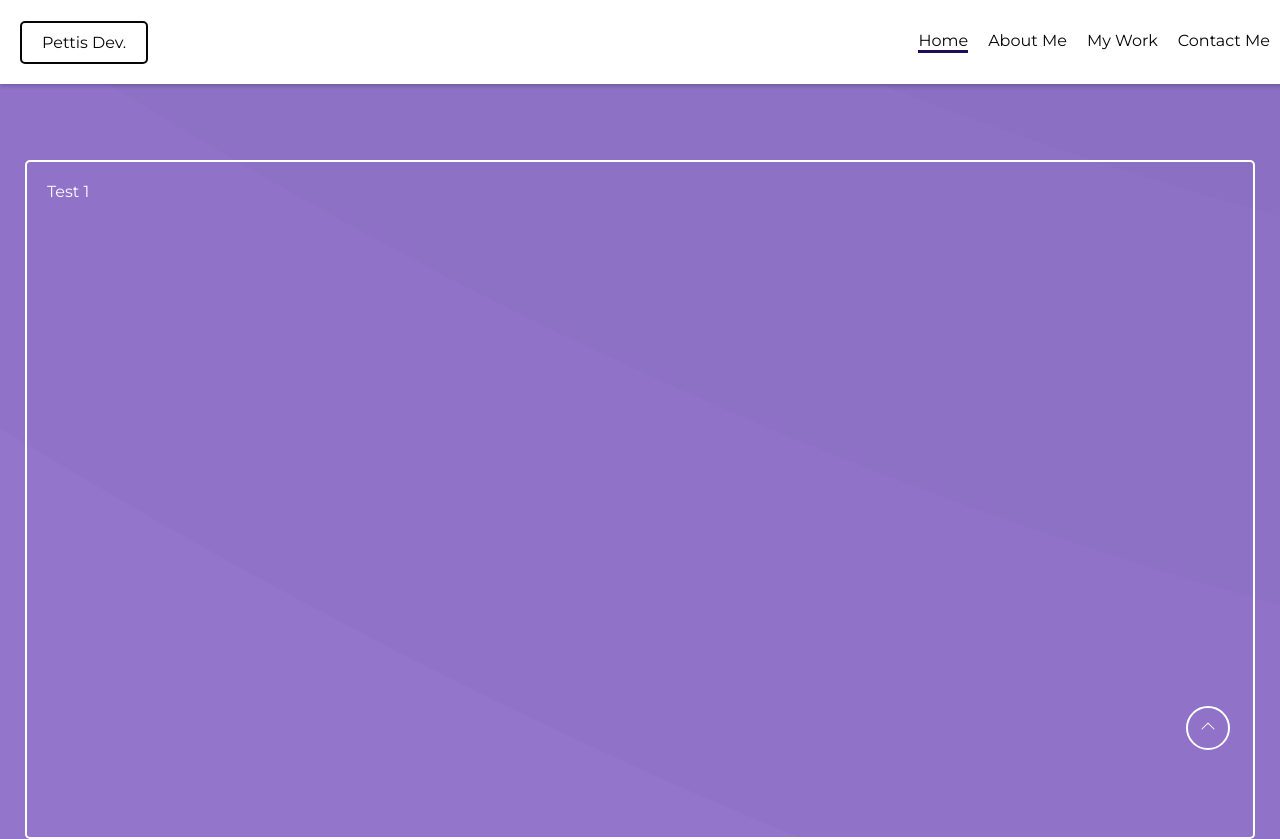
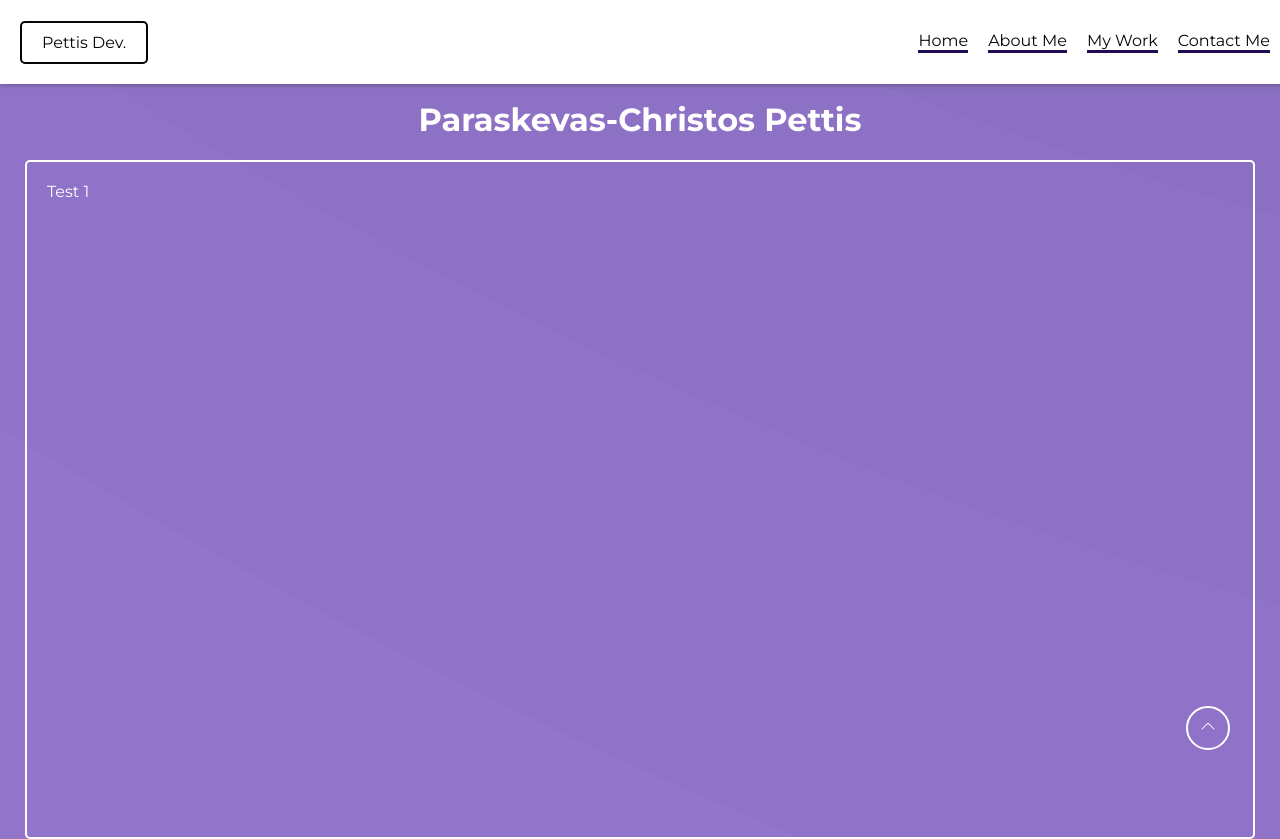
Before and after one commit to pettis1996/portfolio_full, a plain HTML site: page index.html in a window 1280 px wide. Shown: the top 839 px of the page. Drawn offline with Linux system fonts and the light colour scheme.

Commit message:
added navbar scrolling interaction

```diff
--- a/index.html
+++ b/index.html
@@ -34,7 +34,10 @@
 
     <!-- Page Container -->
     <div class="page-container">
-        <div class="section-divider" id="home"></div>
+        <div class="section-divider" id="home">
+            <br>
+            <h1>Paraskevas-Christos Pettis</h1>
+        </div>
         <div class="content-container">
             Test 1
         </div>
@@ -61,5 +64,7 @@
     </a>
     <!-- Up Button End -->
 
+    <script src="script.js"></script>
+
 </body>
 </html>
--- a/script.js
+++ b/script.js
@@ -0,0 +1,23 @@
+function setActiveNavItem() {
+    const navItems = document.querySelectorAll('.nav-links-item');
+
+    navItems.forEach((navItem) => {
+        const sectionId = navItem.querySelector('a').getAttribute('href').substring(1);
+        const section = document.getElementById(sectionId);
+
+        if (section) {
+            const rect = section.getBoundingClientRect();
+
+            if (rect.top >= 0 && rect.bottom <= window.innerHeight) {
+                // The section is in the viewport
+                navItem.classList.add('active');
+            } else {
+                // The section is not in the viewport
+                navItem.classList.remove('active');
+            }
+        }
+    });
+}
+
+window.addEventListener('scroll', setActiveNavItem);
+window.addEventListener('load', setActiveNavItem);
--- a/style.css
+++ b/style.css
@@ -92,6 +92,8 @@ body {
 
 .section-divider {
     height: 50px;
+    text-align: center;
+    width: 100%;
 }
 
 .up-button {
```
